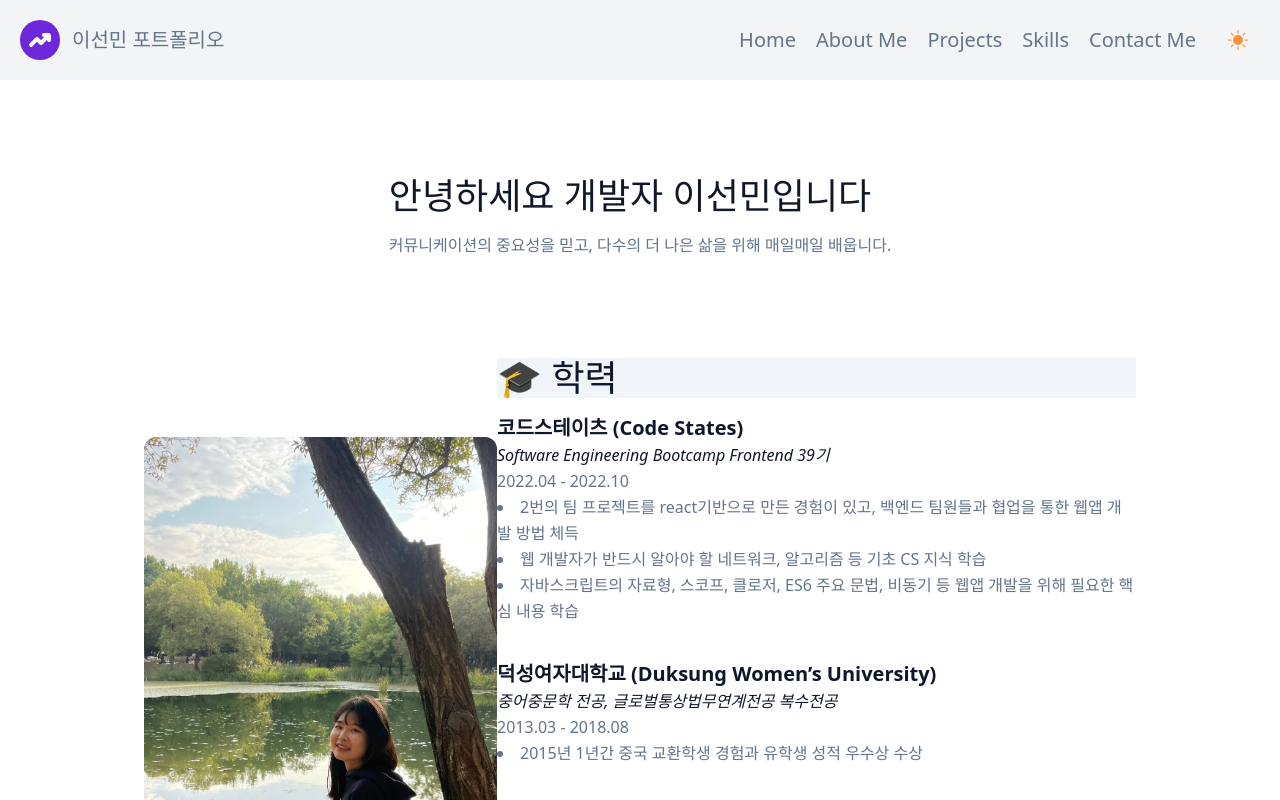
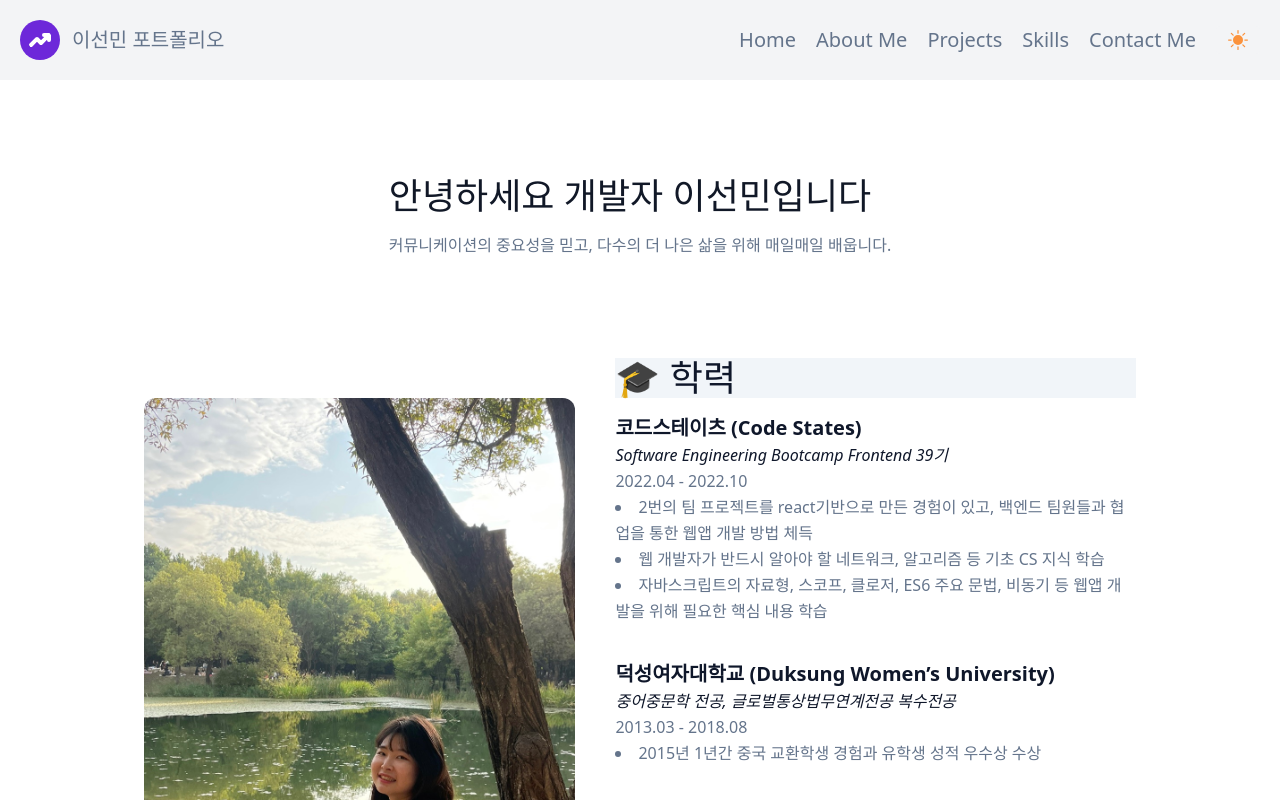
Before and after one commit to HelloHailie/portfolio, a Next.js app: page /about-me in a window 1280 px wide. Shown: the top 800 px of the page. Built offline with nearby package versions, Linux system fonts and the light colour scheme.

Commit message:
fix:xl화면시 사진 크기 변경 및 gap 설정

```diff
--- a/pages/about-me.js
+++ b/pages/about-me.js
@@ -24,8 +24,8 @@ export default function AboutMe() {
             </p>
           </div>
 
-          <div className='flex xl:flex-row flex-col items-center justify-between lg:w-4/5 w-full'>
-            <div className='xl:w-2/5 lg:w-3/5 md:w-3/6 w-5/6 mb-10 object-cover object-center rounded'>
+          <div className='flex xl:flex-row flex-col items-center gap-10 lg:w-4/5 w-full'>
+            <div className='xl:w-3/5 lg:w-3/5 md:w-3/6 w-5/6 mb-10 object-cover object-center rounded'>
               <Image
                 src={profile}
                 alt='이선민 프로필 이미지'
```
